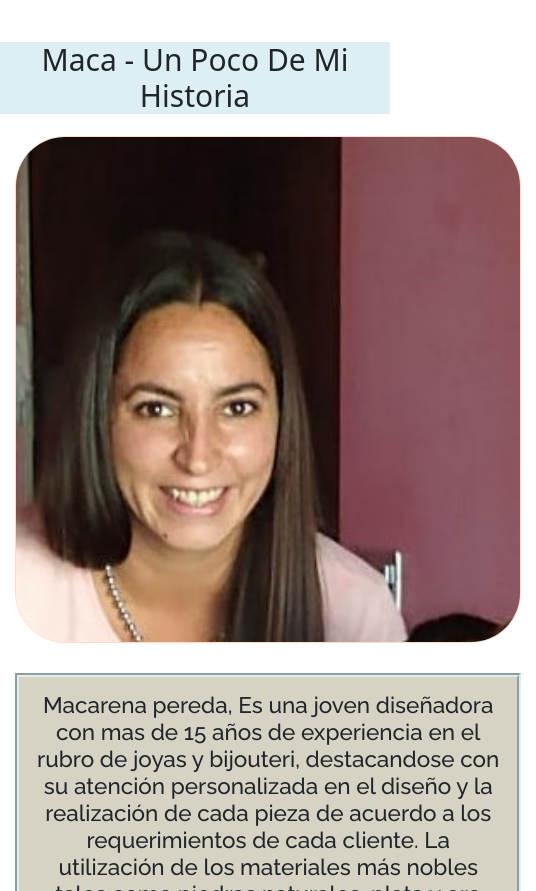
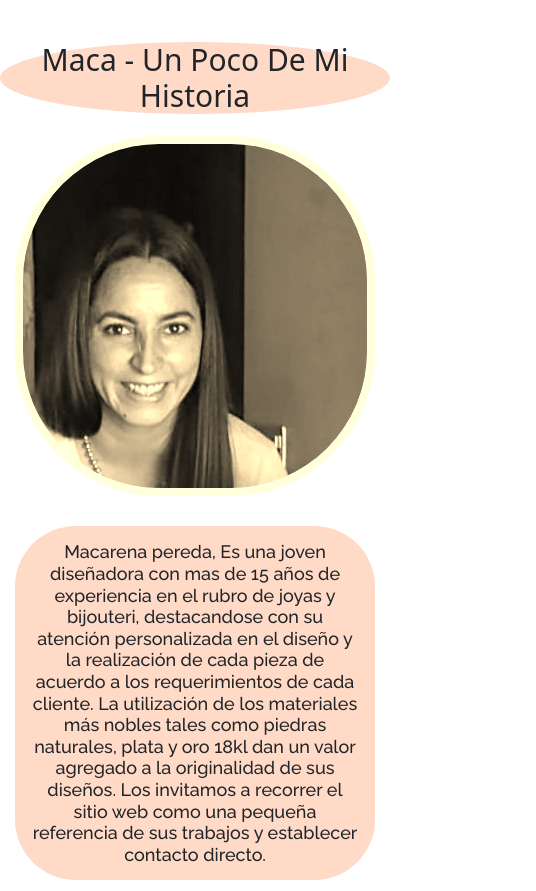
Before and after one commit to Natybosisio/Proyecto-Maca-Joyas, a website: page SRC/Page/sobremi.html in a window 390 px wide. Shown: the part 209-1100 px from the top of the page, 536 px wide, since content can reach past the window. Drawn offline with nearby package versions, Linux system fonts and the light colour scheme.

Commit message:
arregle pagina sobre mi, corrección de responsive y cambio de estilos

```diff
--- a/SRC/Page/sobremi.html
+++ b/SRC/Page/sobremi.html
@@ -106,11 +106,10 @@
     </header>
 
     <h2 class="nombre">Maca - Un poco de mi Historia</h2>
+
     <section class="descripcion">
 
-
-        <div class="posicion">
-            <img id="foto" class="m-3" src="../IMAGENES/Imagenes-no-mercaderia/IMG-20210411-WA0035.jpg"
+            <img id="foto" class="m-3 d-flex justify-content-center" src="../IMAGENES/Imagenes-no-mercaderia/IMG-20210411-WA0035.jpg"
                 alt="foto-emprendedora">
 
             <h4 class="informacion-personal m-3 p-3">
@@ -125,10 +124,7 @@
                 agregado a la originalidad de sus diseños.
                 Los invitamos a recorrer el sitio web como una pequeña referencia de sus trabajos
                 y establecer contacto directo.</h4>
-        </div>
-
-
-    </section>
+        </section>
 
 
 
--- a/scss/componentes/_index.scss
+++ b/scss/componentes/_index.scss
@@ -19,9 +19,6 @@
         }
         width: 30%;
         img {
-            @media screen and (max-width: 480px) {
-
-            }
 
             width: 90%;
 
--- a/scss/componentes/_sobre-mi.scss
+++ b/scss/componentes/_sobre-mi.scss
@@ -1,6 +1,7 @@
 @import "../base/lista";
 @import "../base/general";
 @import "../base/extends";
+@import "../base/mixins";
 @import "../base/mixins";
 
 
@@ -8,39 +9,37 @@
     font-size: 2rem;
     text-transform: capitalize;
     text-align: center;
-    background-color: nth($color, 14);
+    background-color: nth($color, 8);
     margin-top: 3rem;
+    border-radius: 50%;
 }
+
 .descripcion {
-    @media screen and (max-width: 600px) {
-        @include flexbox(flex, column wrap, center);
-    }
+
+
     @include flexbox(flex, row wrap, center);
 
-    .posicion {
-        @include flexbox(flex, row wrap, center);
-
-        #foto {
-            display: flex;
-            justify-content: center;
-            width: 60vh;
+       #foto {
+            filter:sepia(1);
+            width: 50vh;
             height: auto;
-            border-radius: 50px;
-            border: 1px solid nth($color, 8);
+            border-radius: 40%;
+            border: 8px solid nth($color, 14);
             margin-top: 0.5rem;
-
-
         }
 
         .informacion-personal {
-            background-color: nth($color, 12);
+            @media screen and (max-width: 480px) {
+                @include flexbox(flex, column wrap, center);
+                font-size: 1.2em;
+            }
+            @include flexbox(flex, row wrap, center);
+            background-color: nth($color, 8);
             font-size: 1.5rem;
             text-align: center;
-            border: 4px solid nth($color, 14);
-            border-style: groove;
             font-family: "Raleway", sans-serif;
             text-transform: none;
-            @extend %centrado;
+            border-radius: 17%;
 
             &:hover {
                 box-shadow: -1px -1px 12px 1px rgba(0, 0, 0, 0.75);
@@ -48,5 +47,5 @@
                 -moz-box-shadow: -1px -1px 12px 1px rgba(0, 0, 0, 0.75);
             }
         }
-    }
+
 }
```
Also changed, not shown: SRC/Page/iniciosesion.html (+1 -1 lines), CSS/style.css, 1 other file.
